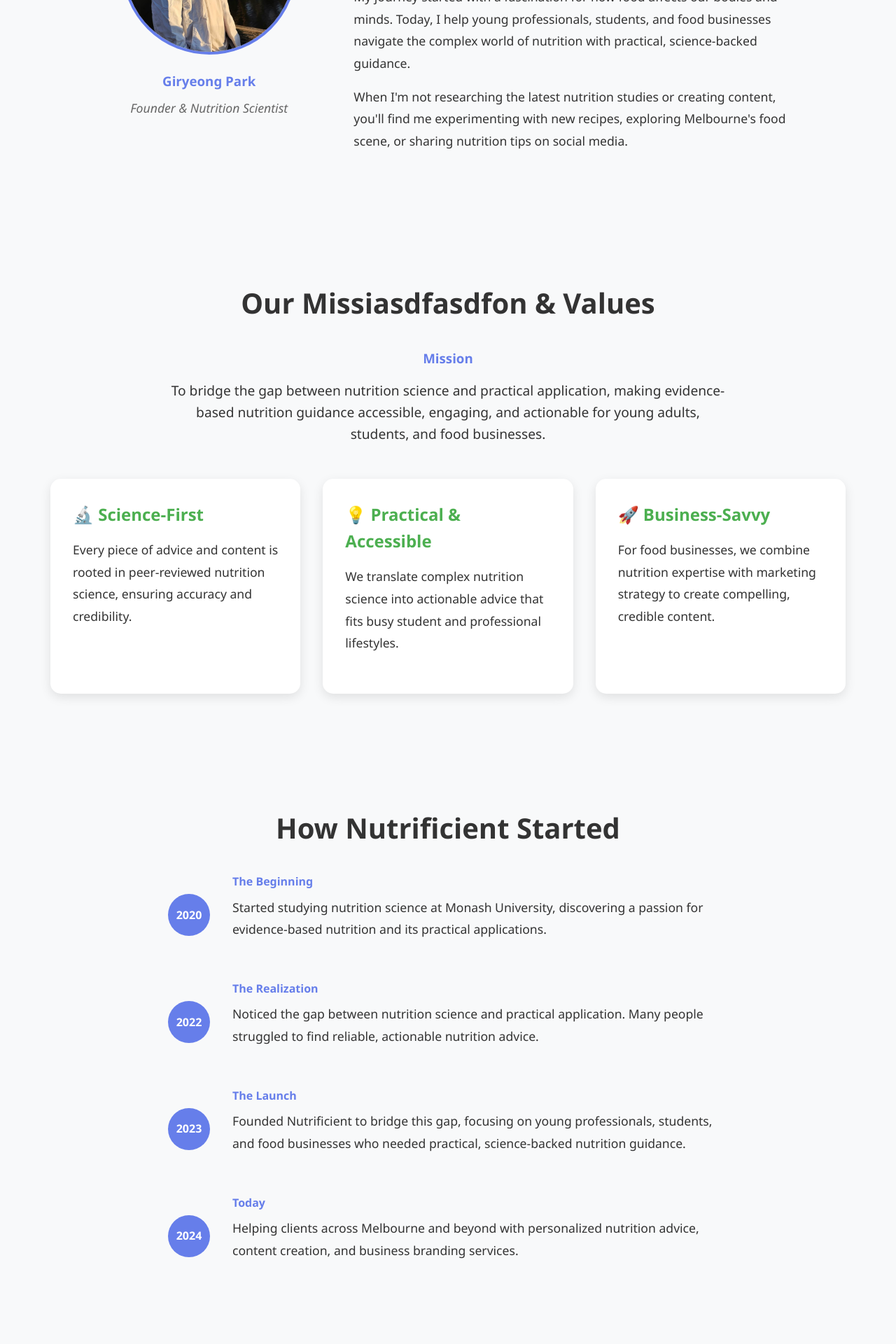
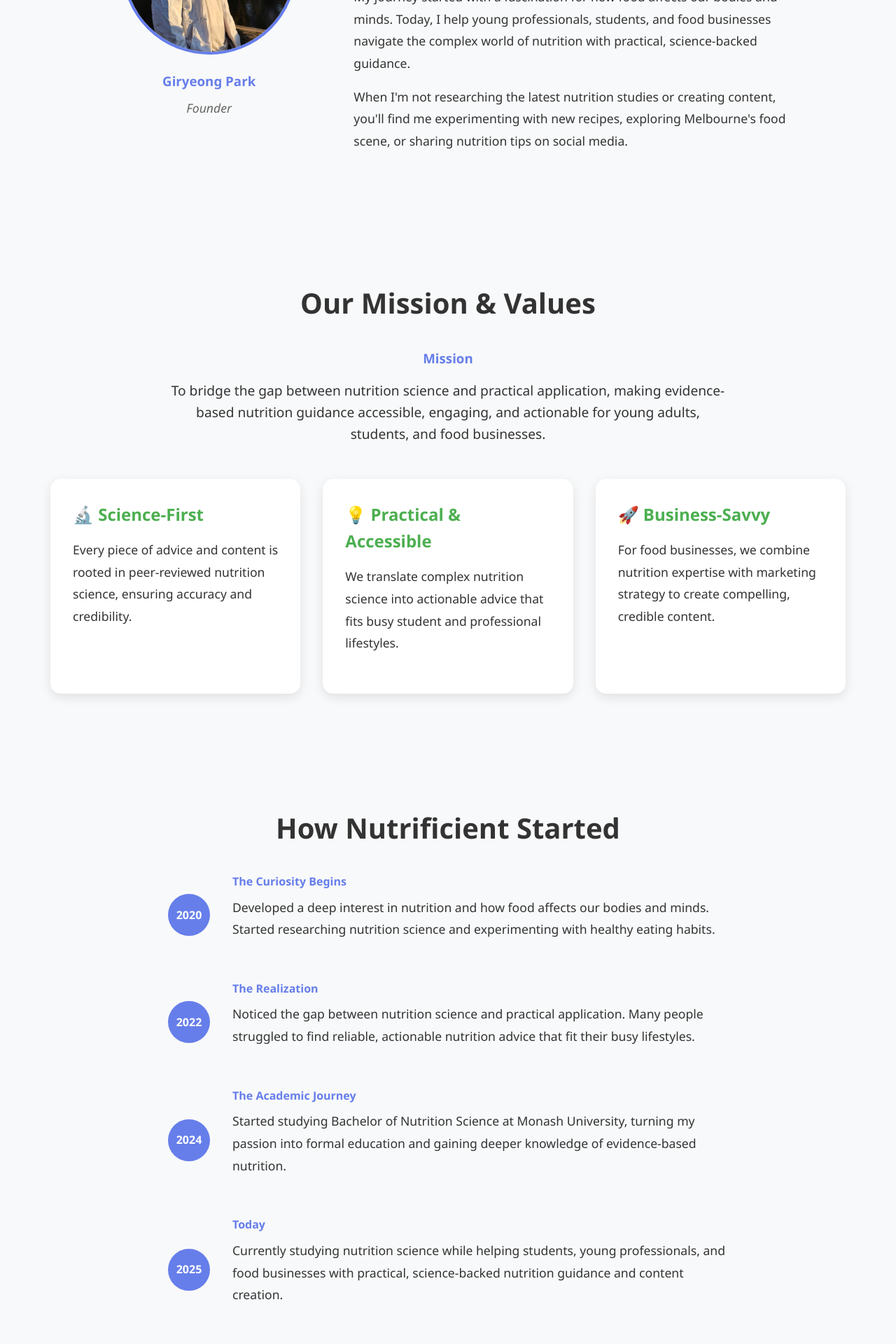
Before and after one commit to kakwak123/nutrificient, a React (Create React App) app: page /about in a window 1280 px wide. Shown: the part 740-2660 px from the top of the page at 70% size. Built offline with nearby package versions, Linux system fonts and the light colour scheme.

Commit message:
Update About.js

```diff
--- a/src/components/About.js
+++ b/src/components/About.js
@@ -32,7 +32,7 @@
               }}
             />
             <h3 style={{ color: '#667eea', marginBottom: '0.5rem' }}>Giryeong Park</h3>
-            <p style={{ fontStyle: 'italic', color: '#666' }}>Founder & Nutrition Scientist</p>
+            <p style={{ fontStyle: 'italic', color: '#666' }}>Founder</p>
           </div>
           <div>
             <h2 style={{ marginBottom: '1.5rem' }}>Meet Giryeong</h2>
@@ -56,7 +56,7 @@
 
       {/* Mission + Values */}
       <section className="section" style={{ backgroundColor: '#f8f9fa' }}>
-        <h2>Our Missiasdfasdfon & Values</h2>
+                 <h2>Our Mission & Values</h2>
         <div style={{ maxWidth: '800px', margin: '0 auto', textAlign: 'center', marginBottom: '3rem' }}>
           <h3 style={{ color: '#667eea', marginBottom: '1rem' }}>Mission</h3>
           <p style={{ fontSize: '1.2rem', lineHeight: '1.6' }}>
@@ -106,8 +106,8 @@
                2020
              </div>
              <div>
-              <h4 style={{ color: '#667eea', marginBottom: '0.5rem' }}>The Beginning</h4>
-              <p>Started studying nutrition science at Monash University, discovering a passion for evidence-based nutrition and its practical applications.</p>
+               <h4 style={{ color: '#667eea', marginBottom: '0.5rem' }}>The Curiosity Begins</h4>
+               <p>Developed a deep interest in nutrition and how food affects our bodies and minds. Started researching nutrition science and experimenting with healthy eating habits.</p>
              </div>
            </div>
            <div style={{
@@ -133,7 +133,7 @@
              </div>
              <div>
                <h4 style={{ color: '#667eea', marginBottom: '0.5rem' }}>The Realization</h4>
-              <p>Noticed the gap between nutrition science and practical application. Many people struggled to find reliable, actionable nutrition advice.</p>
+               <p>Noticed the gap between nutrition science and practical application. Many people struggled to find reliable, actionable nutrition advice that fit their busy lifestyles.</p>
              </div>
            </div>
            <div style={{
@@ -155,11 +155,11 @@
                justifyContent: 'center',
                fontWeight: 'bold'
              }}>
-              2023
+               2024
              </div>
              <div>
-              <h4 style={{ color: '#667eea', marginBottom: '0.5rem' }}>The Launch</h4>
-              <p>Founded Nutrificient to bridge this gap, focusing on young professionals, students, and food businesses who needed practical, science-backed nutrition guidance.</p>
+               <h4 style={{ color: '#667eea', marginBottom: '0.5rem' }}>The Academic Journey</h4>
+               <p>Started studying Bachelor of Nutrition Science at Monash University, turning my passion into formal education and gaining deeper knowledge of evidence-based nutrition.</p>
              </div>
            </div>
            <div style={{
@@ -180,11 +180,11 @@
                justifyContent: 'center',
                fontWeight: 'bold'
              }}>
-              2024
+               2025
              </div>
              <div>
                <h4 style={{ color: '#667eea', marginBottom: '0.5rem' }}>Today</h4>
-              <p>Helping clients across Melbourne and beyond with personalized nutrition advice, content creation, and business branding services.</p>
+               <p>Currently studying nutrition science while helping students, young professionals, and food businesses with practical, science-backed nutrition guidance and content creation.</p>
              </div>
            </div>
         </div>
@@ -198,7 +198,7 @@
             <h3>🎓 Education</h3>
             <ul style={{ paddingLeft: '1.5rem' }}>
               <li><strong>Monash University</strong> - Bachelor of Nutrition Science</li>
-              <li><strong>IB Diploma</strong> - Biology & Chemistry Higher Level</li>
+                             <li><strong>IB Diploma</strong> - Biology & Chemistry</li>
               <li>Ongoing professional development in nutrition research</li>
             </ul>
           </div>
@@ -206,7 +206,6 @@
              <h3>🏆 Certifications</h3>
              <ul style={{ paddingLeft: '1.5rem' }}>
                <li><strong>Working with Children Check (WWC)</strong></li>
-              <li>Certified Nutrition Consultant</li>
                <li>Food Safety Certification</li>
              </ul>
            </div>
```
Lines whose indentation alone changed are shown as unchanged.
